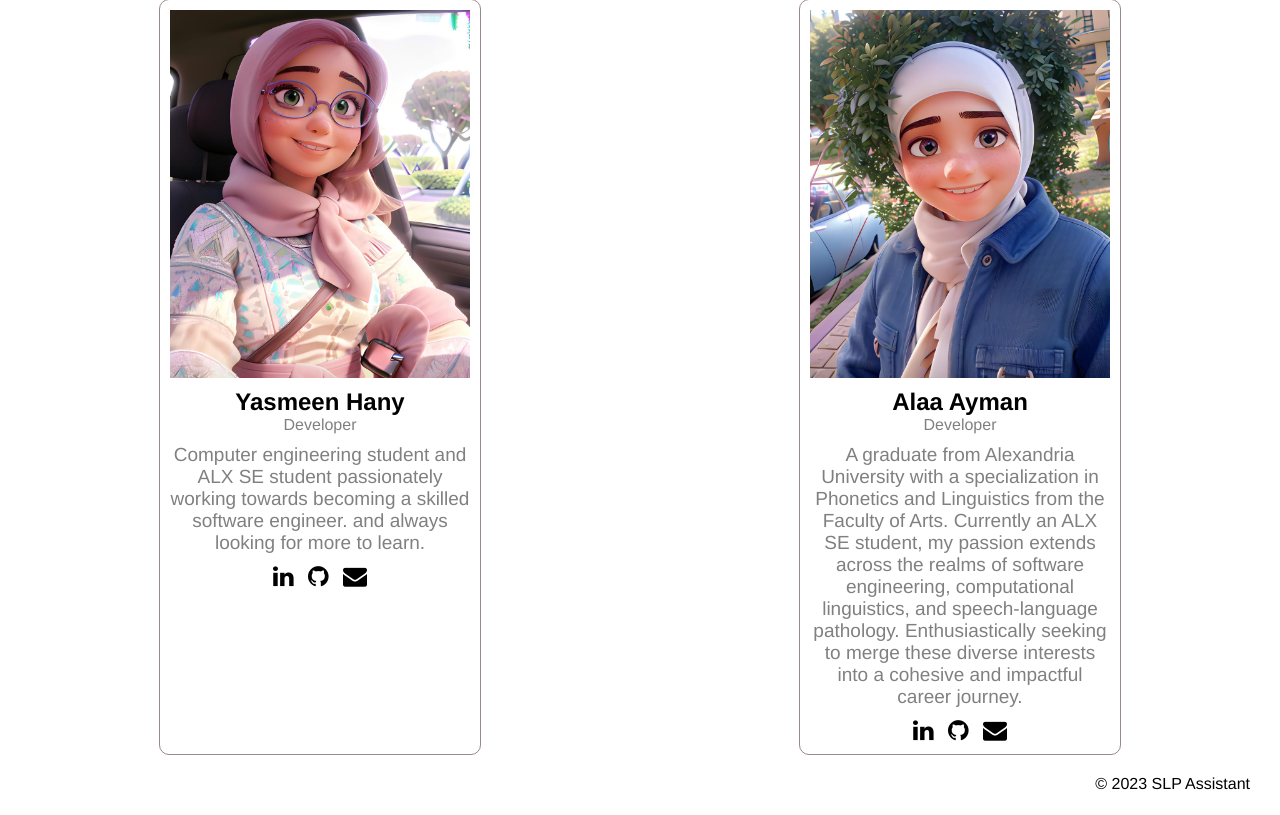
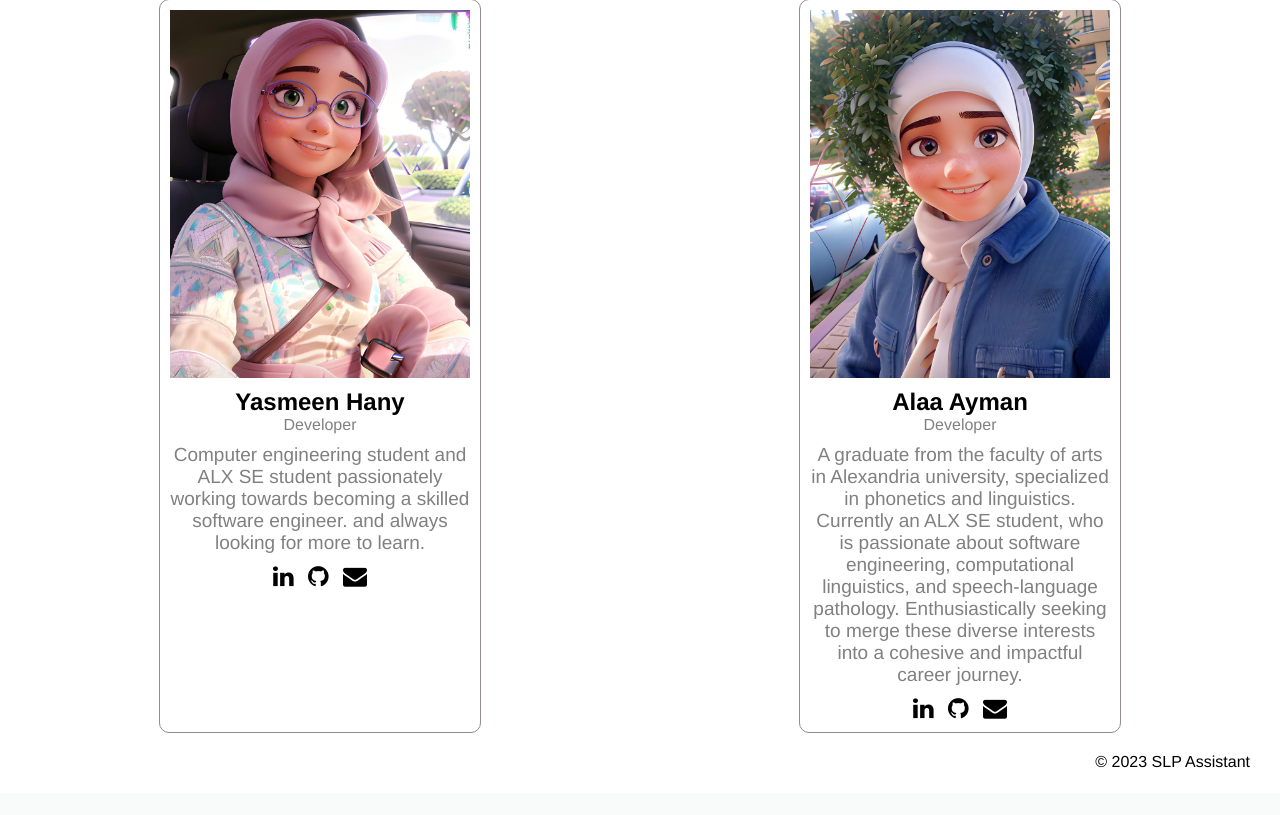
Before and after one commit to AlaaAymanAbdElRaheem/SLP_Assistant, a Flask app: page /slp_assistant/contact in a window 1280 px wide. Shown: the part 122-937 px from the top of the page. After the commit the page ends 890 px from the top, so only its background shows below. Run offline with Flask 3, Linux system fonts and the light colour scheme.

Commit message:
updated about.html

```diff
--- a/design/templates/contact.html
+++ b/design/templates/contact.html
@@ -65,12 +65,12 @@
             <h2>Alaa Ayman</h2>
             <p class="title">Developer</p>
             <p class="description">
-              A graduate from Alexandria University with a specialization in
-              Phonetics and Linguistics from the Faculty of Arts. Currently an
-              ALX SE student, my passion extends across the realms of software
-              engineering, computational linguistics, and speech-language
-              pathology. Enthusiastically seeking to merge these diverse
-              interests into a cohesive and impactful career journey.
+              A graduate from the faculty of arts in Alexandria university,
+              specialized in phonetics and linguistics. Currently an ALX SE
+              student, who is passionate about software engineering,
+              computational linguistics, and speech-language pathology.
+              Enthusiastically seeking to merge these diverse interests into a
+              cohesive and impactful career journey.
             </p>
             <div class="social-media">
               <a
```
